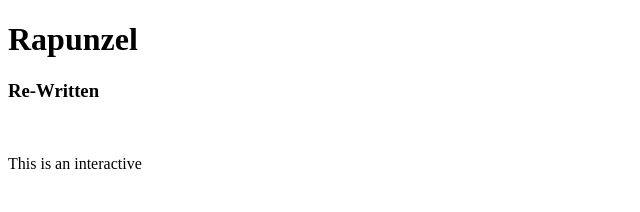
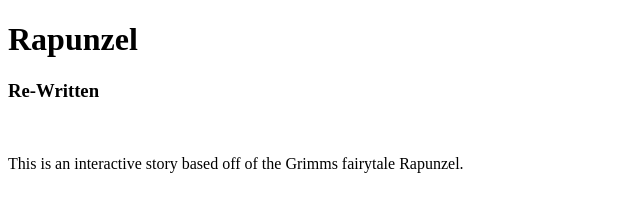
Before and after one commit to CarlWheezerOfficial/Rapunzel-Website, a plain HTML site: page index.html in a window 1280 px wide. Shown: the whole page, without its empty margins (0-640 px from the left). Drawn offline with Linux system fonts and the light colour scheme.

Commit message:
Update index.html

```diff
--- a/index.html
+++ b/index.html
@@ -7,6 +7,6 @@
         <h1>Rapunzel</h1>
         <h3>Re-Written</h3>
         <br>
-        <p>This is an interactive</p>
+        <p>This is an interactive story based off of the Grimms fairytale Rapunzel.</p>
     </body>
 </html>
```
